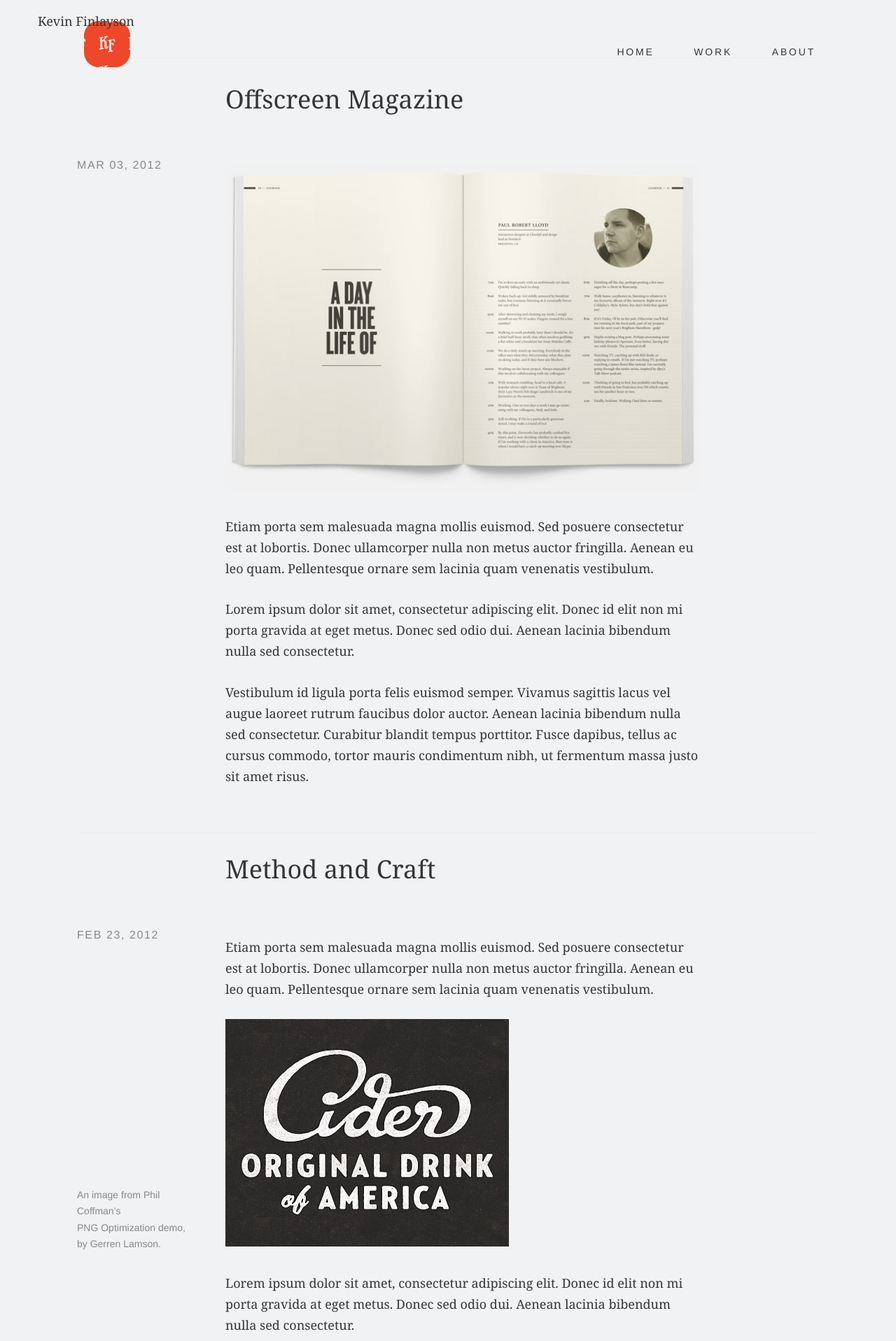
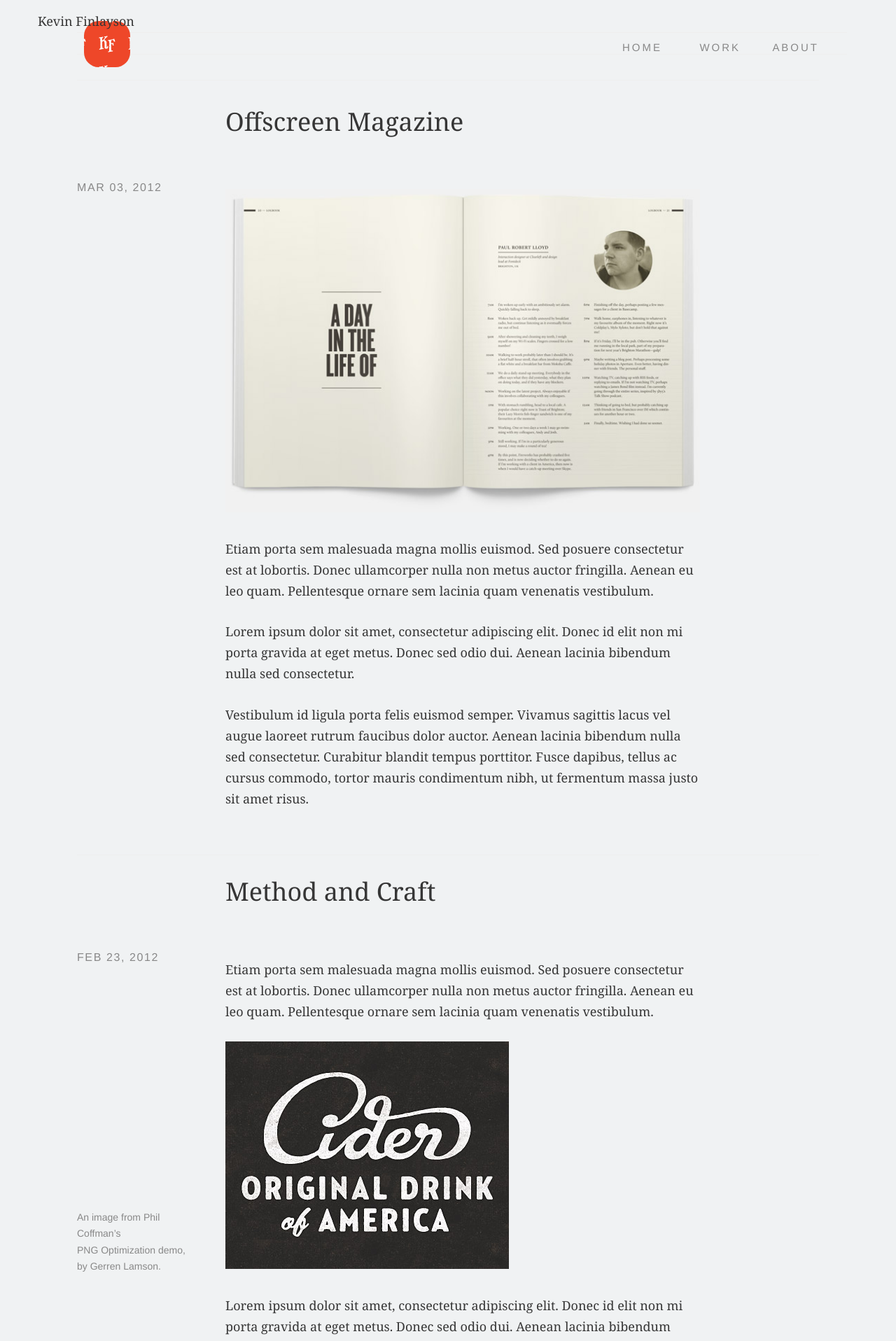
Before and after one commit to kevinfinlayson/kevinfinlayson.com, a Jekyll site: the page built from index.html, in a window 1280 px wide. Shown: the top 1916 px of the page at 70% size. Built offline with Jekyll 4.4.1, drawn with Linux system fonts in a browser that asks for light colours; nearby versions of some CDN libraries; the list of posts is cut into pages by our own code.

Commit message:
Nav tweaks

```diff
--- a/css/screen.css
+++ b/css/screen.css
@@ -155,22 +155,41 @@
   border-radius: 21px; }
 
 nav {
+  height: 20px;
+  padding: 3px 0 7px 42px;
   font-family: "freight-sans-pro-1", "freight-sans-pro-2", "helvetica neue", arial, sans-serif;
   text-transform: uppercase;
   letter-spacing: 0.2em;
-  font-size: 0.7778em;
+  font-size: 0.8333em;
   font-weight: 500;
-  padding: 15px 0 0;
-  margin: 0 -10px 0 20px;
-  float: right; }
+  border-bottom: 1px solid #eeeeee;
+  border-top: 1px solid #eeeeee;
+  text-align: right;
+  margin: 0;
+  display: -webkit-box;
+  display: -moz-box;
+  display: box;
+  -webkit-box-orient: horizontal;
+  -moz-box-orient: horizontal;
+  box-orient: horizontal;
+  -webkit-box-pack: end;
+  -moz-box-pack: end;
+  box-pack: end;
+  -webkit-box-align: stretch;
+  -moz-box-align: stretch;
+  box-align: stretch; }
 
 nav a, nav a:visited {
-  color: #363636;
+  width: 72px;
+  color: #888888;
   display: inline-block;
   text-decoration: none;
-  line-height: 1.5em;
-  margin: 0 10px 0 0;
-  padding: 3px 5px; }
+  line-height: 2em;
+  margin: 0;
+  padding: 3px 0;
+  -webkit-box-flex: 0;
+  -moz-box-flex: 0;
+  box-flex: 0; }
 
 /* Articles */
 section[role=main] {
```
